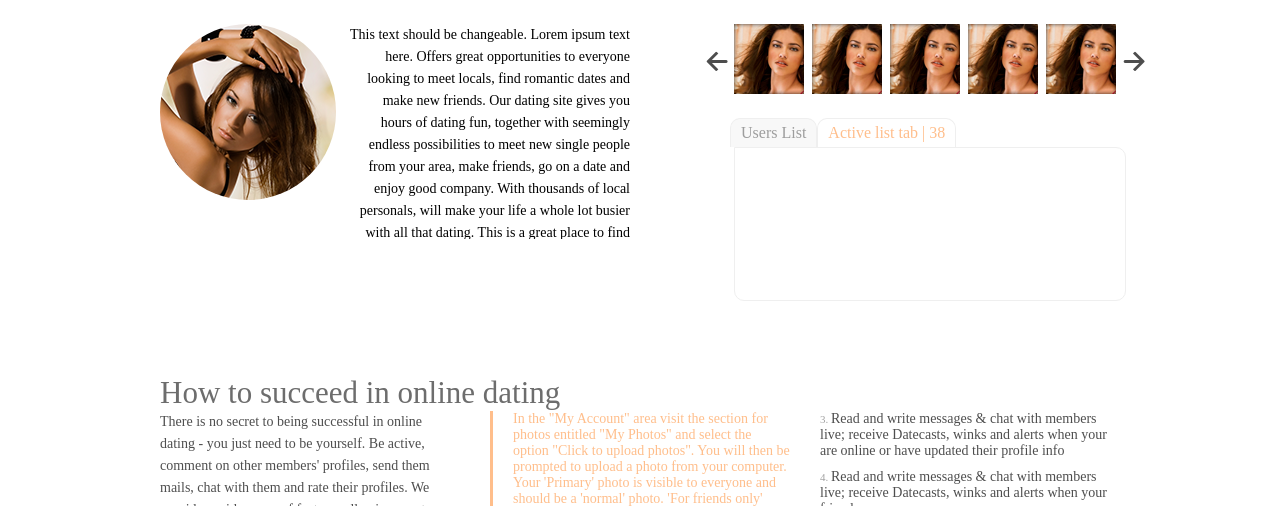
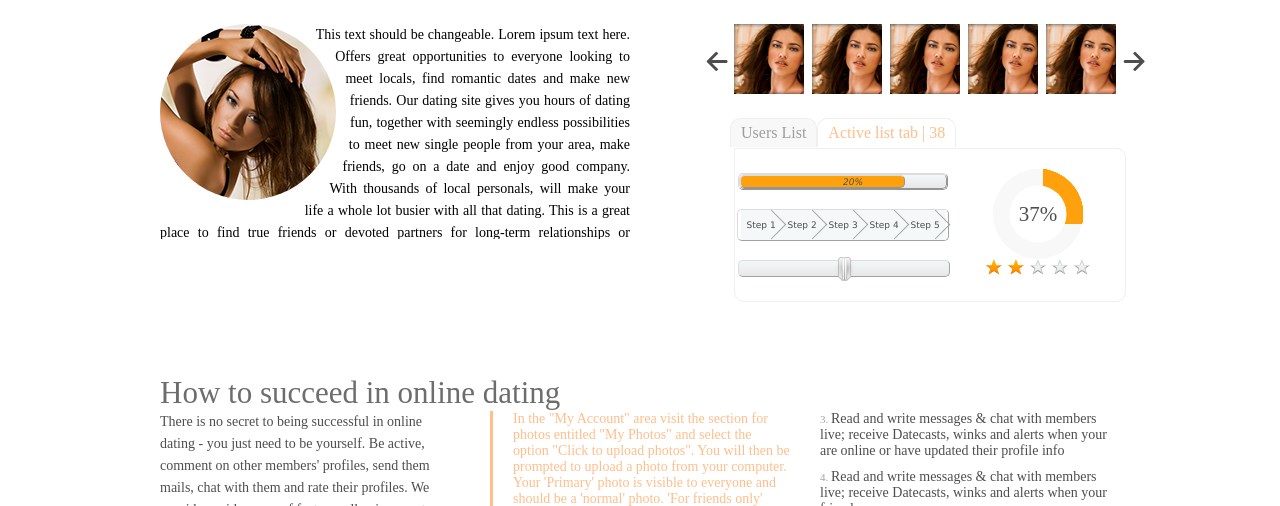
Before and after one commit to liakasjan/wc, a website: page index.html in a window 1280 px wide. Shown: the part 697-1203 px from the top of the page. Drawn offline with Linux system fonts and the light colour scheme; files whose address does not match are found by name; a web font is replaced by a local one.

Commit message:
amended details

```diff
--- a/index.html
+++ b/index.html
@@ -283,7 +283,50 @@
 					<label for="active" class="label">
 						Active list tab | 38
 						<div class="active">
-
+							<div class="active-left">
+								<div class="indicator">
+									<progress value="80" max="100" class="indicator-progress"></progress>
+									<i class="progress-text">20%</i>
+								</div>
+								<div class="step">
+									<input type="radio" name="step" id="step1" class="input">
+									<label for="step1" class="step-label">Step 1</label>
+									<input type="radio" name="step" id="step2" class="input">
+									<label for="step2" class="step-label">Step 2</label>
+									<input type="radio" name="step" id="step3" class="input">
+									<label for="step3" class="step-label">Step 3</label>
+									<input type="radio" name="step" id="step4" class="input">
+									<label for="step4" class="step-label">Step 4</label>
+									<input type="radio" name="step" id="step5" class="input">
+									<label for="step5" class="step-label">Step 5</label>
+								</div>
+								<div class="slider">
+									<input type="range" class="slider-range">
+								</div>
+							</div>
+							<div class="active-right">
+								<div class="active-circle">
+									<div class="circle-progress">
+										<div class="circle"></div>
+										<div class="circle"></div>
+										<div class="circle"></div>
+										<div class="circle"></div>
+										<div class="circle"></div>
+										<div class="circle"></div>
+										<div class="circle"></div>
+										<div class="circle"></div>
+										<div class="circle"></div>
+										<span class="span">37%</span>
+									</div>
+								</div>
+								<div class="stars">
+									<img src="Icons/star.png" class="star-o">
+									<img src="Icons/star.png" class="star-o">
+									<img src="Icons/star-w.png" class="star-w">
+									<img src="Icons/star-w.png" class="star-w">
+									<img src="Icons/star-w.png" class="star-w">
+								</div>
+							</div>
 						</div>
 					</label>
 
--- /dev/null
+++ b/scr/styles/details/active.less
@@ -0,0 +1,194 @@
+.active {
+	display: flex;
+
+	&-left {
+		width: 220px;
+		height: 120px;
+		display: flex;
+		flex-direction: column;
+		justify-content: space-around;
+		align-items: center;
+		margin: 15px 0;
+
+		.indicator {
+			font-size: 9px;
+			font-family: Verdana;
+			color: #4e4e4e;
+			position: relative;
+
+			.progress-text {
+				position: absolute;
+				z-index: 1;
+				width: 100%;
+				left: 0;
+				top: 20%;
+				left: 50%;
+			}
+
+
+			.indicator-progress {
+				width: 210px;
+				height: 17px;
+				border-radius: 5px;
+				border: 1px solid #dcdcdc;
+				border-right: 1px solid #949494;
+				border-bottom: 1px solid #949494;
+				display: flex;
+				justify-content: center;
+				align-items: center;
+				font-size: 9px;
+				font-family: Verdana;
+				color: #4e4e4e;
+
+
+				&::-webkit-progress-bar {
+					background: linear-gradient(to top, #e7e7e7, #edf0f0, #f3f7f8);
+					border-radius: 5px;
+					border: 1px solid #dcdcdc;
+					border-right: 1px solid #949494;
+					border-bottom: 1px solid #949494;
+				}
+
+				&::-webkit-progress-value {
+					background: #ffa10c;
+					border-radius: 5px;
+					border: 1px solid #dcdcdc;
+					border-right: 1px solid #949494;
+					border-bottom: 1px solid #949494;
+				}
+
+				&::-moz-progress-bar {
+					background: linear-gradient(to top, #e7e7e7, #edf0f0, #f3f7f8);
+					border-radius: 5px;
+					border: 1px solid #dcdcdc;
+					border-right: 1px solid #949494;
+					border-bottom: 1px solid #949494;
+				}
+			}
+		}
+
+		.step {
+			width: 210px;
+			height: 30px;
+			color: #4e4e4e;
+			font-size: 9px;
+			font-family: Verdana;
+			display: flex;
+			justify-content: center;
+			border-radius: 5px;
+			border: 1px solid #dcdcdc;
+			border-right: 1px solid #a2a2a2;
+			border-bottom: 1px solid #a2a2a2;
+
+
+
+			&-label {
+				width: 41px;
+				background: #f4f8f9;
+				display: flex;
+				justify-content: center;
+				align-items: center;
+				cursor: pointer;
+				position: relative;
+
+
+  				&:after {
+  					content: '';
+  					width: 20px;
+  					height: 20px;
+  					border: 1px solid #a2a2a2;
+  					border-width: 1px 0 0 1px;
+  					transform: rotate(135deg);
+  					position: absolute;
+  					z-index: 1;
+  					left: 20px;
+  				}
+			}
+
+			.input {
+				display: none;
+
+				&:checked + .step-label {
+					background: #ffbe8b;
+				}
+			}
+		}
+
+		.slider {
+			width: 210px;
+			height: 15px;
+
+			&-range {
+				-webkit-appearance: none;
+				width: 100%;
+				height: 100%;
+				border-radius: 5px;
+				background: linear-gradient(to top, #e7e7e7, #edf0f0, #f3f7f8);
+				border: 1px solid #dcdcdc;
+				border-right: 1px solid #a2a2a2;
+				border-bottom: 1px solid #a2a2a2;
+
+				&::-webkit-slider-thumb {
+					-webkit-appearance: none;
+					background: url("/hillel/wc/images/slider.png");
+					width: 20px;
+					height: 25px;
+				}
+			}
+		}
+	}
+
+	.active-right {
+		width: 178px;
+		height: 120px;
+		margin: 15px 0;
+		display: flex;
+		flex-direction: column;
+		justify-content: center;
+		align-items: center;
+
+		.active-circle {
+			max-width: 90px;
+			min-height: 90px;
+			margin: 0 auto;
+
+			.circle-progress {
+				width: 90px;
+				height: 90px;
+				position: relative;
+				overflow: hidden;
+				border-radius: 50%;
+				text-align: center;
+				background: #f8f8f8;
+
+				.span {
+					display: flex;
+					justify-content: center;
+					align-items: center;
+
+					background-color: #fff;
+					width: 57px;
+					height: 57px;
+					border-radius: 50%;
+					position: absolute;
+					top:50%;
+					left: 50%;
+					transform:translate(-50%,-50%);
+					font-size: 21px;
+					font-family: Source Sans Pro ExtraLight;
+				  	color: #4e4e4e;
+
+				}
+
+				.circle {
+					background-color: #ffa10c;
+					position: absolute;
+					left: 50px;
+					width: 105px;
+					height: 70px;
+					bottom: 35px;
+				}
+			}
+		}
+	}
+}
--- a/scr/styles/details/details.less
+++ b/scr/styles/details/details.less
@@ -22,17 +22,19 @@
 		.infoBlock {
 			display: block;
 			width: 470px;
-			height: 282px;
+			height: 215px;
+			overflow: hidden;
 
 			.avatar {
 				width: 176px;
 				height: 176px;
-				border-radius: 50%;
 				overflow: hidden;
 				position: relative;
 				float: left;
-				margin: 0 14px 0 0;
 				display: inline-block;
+				shape-outside: circle(50%);
+				-webkit-clip-path: circle(50%);
+				margin: 0 14px 14px 0;
 
 				&-img {
 					left: -70px;
@@ -44,10 +46,10 @@
 				font-family: Source Sans Pro Light;
 				font-size: 14px;
 				height: 215px;
-				overflow: hidden;
 				display: block;
-				text-align: right;
+				text-align: justify;
 				line-height: 22px;
+
 
 			}
 
--- a/scr/styles/details/shape.less
+++ b/scr/styles/details/shape.less
@@ -8,6 +8,7 @@
 		&:checked + .label {
 			color: #ffbe8b;
 			background: #fff;
+
 		}
 	}
 
@@ -24,6 +25,7 @@
 		font-size: 16px;
 		background: #f8f8f8;
 
+
 		.user {
 			width: 390px;
 			height: 152px;
@@ -32,7 +34,9 @@
 			position: absolute;
 			opacity: 0;
 			left: -1px;
-			top: 28px;
+			top: 29px;
+			cursor: default;
+
 		}
 
 		.active {
@@ -43,7 +47,8 @@
 			position: absolute;
 			opacity: 0;
 			left: -84px;
-			top: 28px;
+			top: 29px;
+			cursor: default;
 		}
 	}
 
--- a/scr/styles/style.less
+++ b/scr/styles/style.less
@@ -10,5 +10,6 @@
 @import "details/details.less";
 @import "details/user.less";
 @import "details/shape.less";
+@import "details/active.less";
 @import "footer/footer.less";
 @import "fonts.less";
```
Also changed, not shown: dist/css/style.css, images/slider.png (added).
